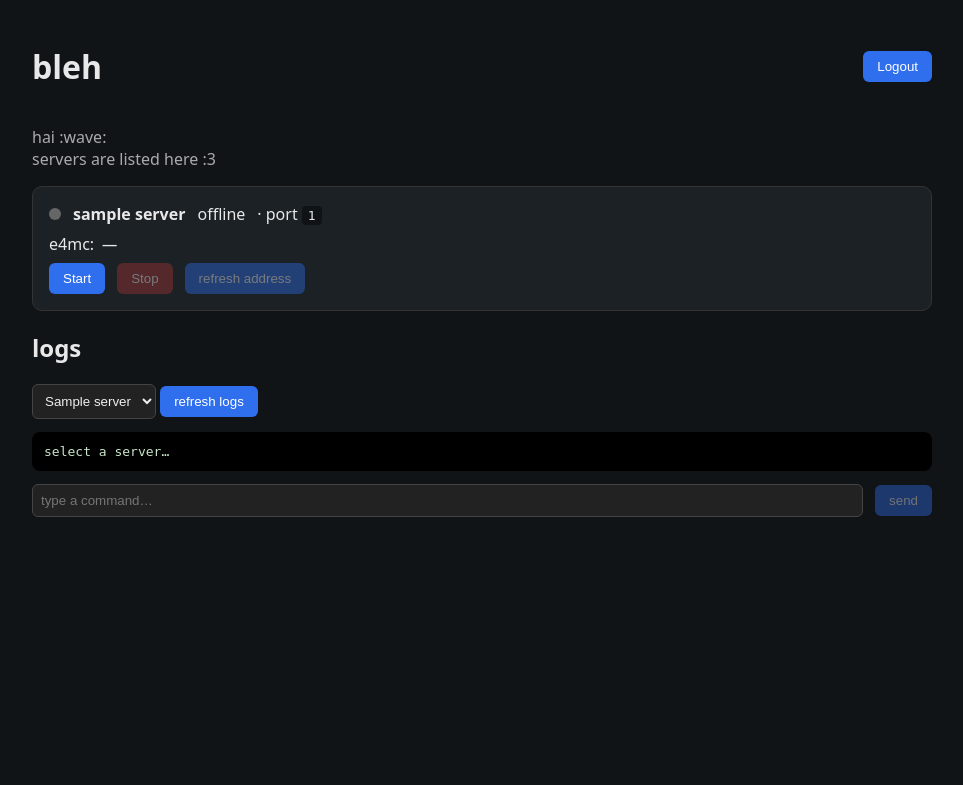
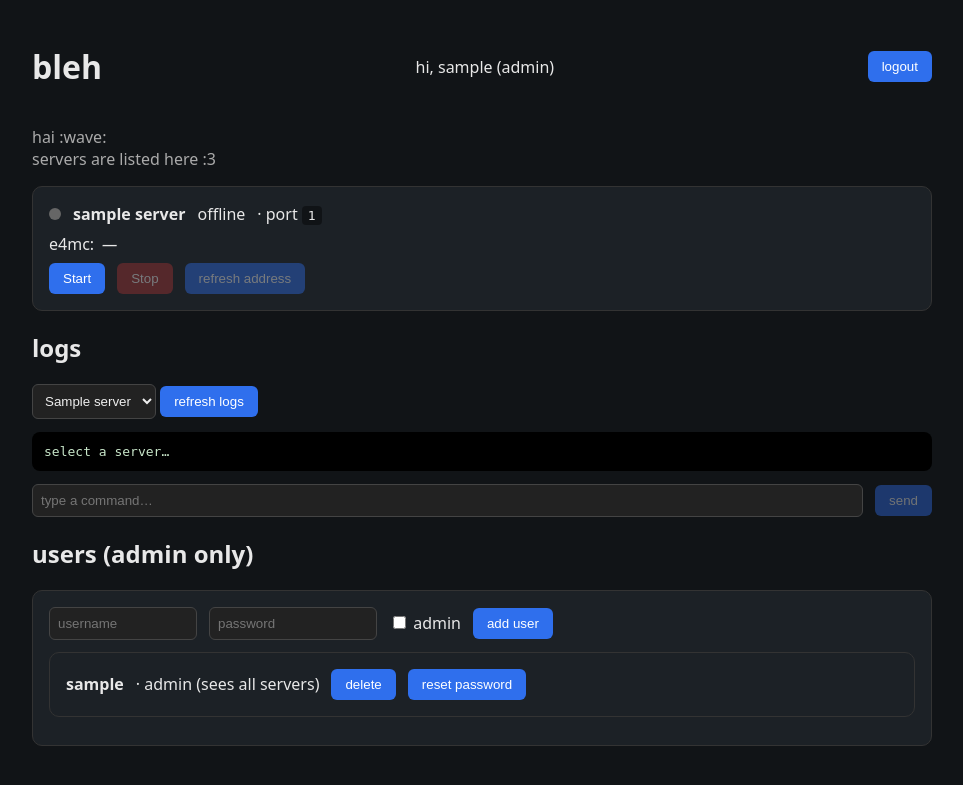
Before and after one commit to 10pc/easy-mc-servers, a Flask app: page / in a window 1280 px wide. Shown: the top 785 px of the page, without its empty margins (158-1121 px from the left). Run offline with Flask 3, Linux system fonts and the light colour scheme; the visitor is signed in with stand-in values (Sample User, id 1); tables that the repository leaves empty hold one stand-in row (values such as "Sample post").

Commit message:
multi-user auth: roles, per-server grants, admin panel + CLI

```diff
--- a/app.py
+++ b/app.py
@@ -1,4 +1,4 @@
-"""Flask dashboard: single-admin auth, per-server start/stop, e4mc domain + logs."""
+"""Flask dashboard: multi-user auth, per-server start/stop, e4mc domain + logs + console."""
 import os
 import secrets
 import time
@@ -7,7 +7,7 @@ from functools import wraps
 from pathlib import Path
 
 from flask import Flask, jsonify, redirect, render_template, request, session, url_for
-from werkzeug.security import check_password_hash
+from werkzeug.security import check_password_hash, generate_password_hash
 
 import db
 import manager as mgr_mod
@@ -80,12 +80,56 @@ def _record_fail(ip: str):
 def login_required(fn):
     @wraps(fn)
     def wrapper(*a, **kw):
-        if not session.get("authed"):
+        if _current_user() is None:
             if request.path.startswith("/api/"):
                 return jsonify({"error": "unauthorized"}), 401
             return redirect(url_for("login"))
         return fn(*a, **kw)
     return wrapper
+
+
+def admin_required(fn):
+    @wraps(fn)
+    def wrapper(*a, **kw):
+        user = _current_user()
+        if user is None:
+            if request.path.startswith("/api/"):
+                return jsonify({"error": "unauthorized"}), 401
+            return redirect(url_for("login"))
+        if not user["is_admin"]:
+            return jsonify({"error": "forbidden"}), 403
+        return fn(*a, **kw)
+    return wrapper
+
+
+def _current_user():
+    uid = session.get("user_id")
+    if not uid:
+        return None
+    user = db.get_user_by_id(uid)
+    if not user:
+        session.clear()
+        return None
+    return {"id": user["id"], "username": user["username"], "is_admin": bool(user["is_admin"])}
+
+
+def _server_for(user, sid):
+    """Return (server, None) if visible, else (None, error_status).
+    Unauthorized servers look identical to missing ones (404)."""
+    server = db.get_server(sid)
+    if not server:
+        return None, 404
+    if user["is_admin"] or db.user_has_access(user["id"], server["id"]):
+        return server, None
+    return None, 404
+
+
+def _visible_servers(user):
+    servers = db.list_servers()
+    if user["is_admin"]:
+        return servers
+    allowed = set(db.user_server_ids(user["id"]))
+    return [s for s in servers if s["id"] in allowed]
 
 
 def _csrf_token() -> str:
@@ -105,30 +149,33 @@ def _check_csrf() -> bool:
 @app.route("/login", methods=["GET", "POST"])
 def login():
     db.init_db()
-    pw_hash = db.get_password_hash()
+    has_users = len(db.list_users()) > 0
     if request.method == "GET":
-        if session.get("authed"):
+        if _current_user():
             return redirect(url_for("index"))
-        return render_template("login.html", no_password=(pw_hash is None))
+        return render_template("login.html", no_password=not has_users)
     ip = _client_ip()
     wait = _rate_blocked(ip)
     if wait > 0:
         return render_template("login.html", error=f"Too many attempts, try again in {int(wait)}s.",
                                no_password=False), 429
-    if pw_hash is None:
-        return render_template("login.html", error="No admin password set. Run: .venv/bin/python cli.py set-password",
+    if not has_users:
+        return render_template("login.html", error="No users yet. Run: .venv/bin/python cli.py set-password",
                                no_password=True), 503
+    username = request.form.get("username", "").strip().lower()
     password = request.form.get("password", "")
-    if check_password_hash(pw_hash, password):
+    user = db.get_user(username) if username else None
+    if user and check_password_hash(user["password_hash"], password):
         _attempts.pop(ip, None)
         session.clear()
-        session["authed"] = True
+        session["user_id"] = user["id"]
+        session["is_admin"] = bool(user["is_admin"])
         session.permanent = True
         _csrf_token()
         return redirect(url_for("index"))
     _record_fail(ip)
     time.sleep(0.5)  # slow brute force slightly
-    return render_template("login.html", error="Invalid password.", no_password=False), 401
+    return render_template("login.html", error="Invalid username or password.", no_password=False), 401
 
 
 @app.route("/logout", methods=["POST"])
@@ -143,22 +190,23 @@ def logout():
 @app.route("/")
 @login_required
 def index():
-    return render_template("index.html", csrf_token=_csrf_token())
+    user = _current_user()
+    return render_template("index.html", csrf_token=_csrf_token(),
+                           is_admin=user["is_admin"], username=user["username"])
 
 
 @app.route("/api/servers")
 @login_required
 def api_servers():
-    servers = db.list_servers()
-    return jsonify([manager.get_state(s) for s in servers])
+    return jsonify([manager.get_state(s) for s in _visible_servers(_current_user())])
 
 
 @app.route("/api/servers/<sid>/logs")
 @login_required
 def api_logs(sid):
-    server = db.get_server(sid)
-    if not server:
-        return jsonify({"error": "not found"}), 404
+    server, err = _server_for(_current_user(), sid)
+    if err:
+        return jsonify({"error": "not found"}), err
     return jsonify({"logs": manager.tail_log(server["id"], max_lines=300)})
 
 
@@ -167,9 +215,9 @@ def api_logs(sid):
 def api_start(sid):
     if not _check_csrf():
         return jsonify({"error": "bad csrf"}), 403
-    server = db.get_server(sid)
-    if not server:
-        return jsonify({"error": "not found"}), 404
+    server, err = _server_for(_current_user(), sid)
+    if err:
+        return jsonify({"error": "not found"}), err
     try:
         state = manager.start(server)
         return jsonify(state)
@@ -182,9 +230,9 @@ def api_start(sid):
 def api_stop(sid):
     if not _check_csrf():
         return jsonify({"error": "bad csrf"}), 403
-    server = db.get_server(sid)
-    if not server:
-        return jsonify({"error": "not found"}), 404
+    server, err = _server_for(_current_user(), sid)
+    if err:
+        return jsonify({"error": "not found"}), err
     state = manager.stop(server)
     return jsonify(state)
 
@@ -194,9 +242,9 @@ def api_stop(sid):
 def api_regenerate(sid):
     if not _check_csrf():
         return jsonify({"error": "bad csrf"}), 403
-    server = db.get_server(sid)
-    if not server:
-        return jsonify({"error": "not found"}), 404
+    server, err = _server_for(_current_user(), sid)
+    if err:
+        return jsonify({"error": "not found"}), err
     try:
         state = manager.restart_e4mc(server)
         return jsonify(state)
@@ -209,9 +257,9 @@ def api_regenerate(sid):
 def api_console(sid):
     if not _check_csrf():
         return jsonify({"error": "bad csrf"}), 403
-    server = db.get_server(sid)
-    if not server:
-        return jsonify({"error": "not found"}), 404
+    server, err = _server_for(_current_user(), sid)
+    if err:
+        return jsonify({"error": "not found"}), err
     data = request.get_json(silent=True) or {}
     try:
         state = manager.send_command(server, data.get("command", ""))
@@ -222,6 +270,108 @@ def api_console(sid):
         return jsonify({"error": str(e)}), 409
 
 
+# ---------------- admin: users & grants (admin only) ----------------
+
+def _valid_username(name: str) -> str | None:
+    name = (name or "").strip().lower()
+    if 3 <= len(name) <= 32 and all(c.isalnum() or c in "-_" for c in name):
+        return name
+    return None
+
+
+@app.route("/api/admin/users")
+@admin_required
+def api_admin_users():
+    users = db.list_users(include_servers=True)
+    servers = {s["id"]: s["name"] for s in db.list_servers()}
+    out = []
+    for u in users:
+        out.append({
+            "id": u["id"], "username": u["username"], "is_admin": u["is_admin"],
+            "created_at": u["created_at"],
+            "servers": [{"id": sid, "name": servers.get(sid, sid)} for sid in u["servers"]],
+        })
+    return jsonify({"users": out, "servers": [{"id": s["id"], "name": s["name"]}
+                                              for s in db.list_servers()]})
+
+
+@app.route("/api/admin/users", methods=["POST"])
+@admin_required
+def api_admin_create_user():
+    if not _check_csrf():
+        return jsonify({"error": "bad csrf"}), 403
+    data = request.get_json(silent=True) or {}
+    username = _valid_username(data.get("username", ""))
+    password = data.get("password", "")
+    if not username:
+        return jsonify({"error": "username must be 3-32 chars of letters, digits, - or _"}), 400
+    if len(password) < 8:
+        return jsonify({"error": "password must be at least 8 characters"}), 400
+    if db.get_user(username):
+        return jsonify({"error": "user already exists"}), 409
+    user = db.create_user(username, generate_password_hash(password),
+                           is_admin=bool(data.get("is_admin")))
+    return jsonify(user), 201
+
+
+@app.route("/api/admin/users/<uid>", methods=["DELETE"])
+@admin_required
+def api_admin_delete_user(uid):
+    if not _check_csrf():
+        return jsonify({"error": "bad csrf"}), 403
+    user = db.get_user_by_id(uid)
+    if not user:
+        return jsonify({"error": "not found"}), 404
+    if uid == session.get("user_id"):
+        return jsonify({"error": "cannot delete yourself"}), 400
+    if user["is_admin"] and db.count_admins() <= 1:
+        return jsonify({"error": "cannot delete the last admin"}), 400
+    db.delete_user(uid)
+    return jsonify({"ok": True})
+
+
+@app.route("/api/admin/users/<uid>/password", methods=["POST"])
+@admin_required
+def api_admin_reset_password(uid):
+    if not _check_csrf():
+        return jsonify({"error": "bad csrf"}), 403
+    user = db.get_user_by_id(uid)
+    if not user:
+        return jsonify({"error": "not found"}), 404
+    data = request.get_json(silent=True) or {}
+    if len(data.get("password", "")) < 8:
+        return jsonify({"error": "password must be at least 8 characters"}), 400
+    db.set_user_password(uid, generate_password_hash(data["password"]))
+    return jsonify({"ok": True})
+
+
+@app.route("/api/admin/grants", methods=["POST"])
+@admin_required
+def api_admin_grant():
+    if not _check_csrf():
+        return jsonify({"error": "bad csrf"}), 403
+    data = request.get_json(silent=True) or {}
+    user = db.get_user_by_id(data.get("user_id", ""))
+    server = db.get_server(data.get("server_id", ""))
+    if not user or not server:
+        return jsonify({"error": "unknown user or server"}), 404
+    if user["is_admin"]:
+        return jsonify({"error": "admins already see all servers"}), 400
+    db.grant_access(user["id"], server["id"])
+    return jsonify({"ok": True})
+
+
+@app.route("/api/admin/grants", methods=["DELETE"])
+@admin_required
+def api_admin_revoke():
+    if not _check_csrf():
+        return jsonify({"error": "bad csrf"}), 403
+    data = request.get_json(silent=True) or {}
+    if not db.revoke_access(data.get("user_id", ""), data.get("server_id", "")):
+        return jsonify({"error": "no such grant"}), 404
+    return jsonify({"ok": True})
+
+
 if __name__ == "__main__":
     db.init_db()
     # Bind loopback only: exposed via Cloudflare Tunnel, no port forwarding.
--- a/static/app.js
+++ b/static/app.js
@@ -101,6 +101,86 @@ document.getElementById('consoleSend').onclick = sendConsole;
 document.getElementById('consoleIn').addEventListener('keydown', e => {
   if (e.key === 'Enter') sendConsole();
 });
+
+// ---- admin: users & grants (only rendered for admins) ----
+async function adminRefresh() {
+  const wrap = document.getElementById('userList');
+  if (!wrap) return;
+  let data;
+  try { data = await api('/api/admin/users'); }
+  catch (e) { wrap.innerHTML = '<p class="err">' + e.message + '</p>'; return; }
+  wrap.innerHTML = '';
+  const srvOpts = data.servers.map(s => `<option value="${s.id}">${s.name}</option>`).join('');
+  for (const u of data.users) {
+    const d = document.createElement('div');
+    d.className = 'card';
+    d.innerHTML = `
+      <div class="row"><strong>${u.username}</strong>${u.is_admin ? '<span>· admin (sees all servers)</span>' : ''}
+      <button data-deluser="${u.id}">delete</button>
+      <button data-resetpw="${u.id}">reset password</button></div>
+      ${u.is_admin ? '' : `
+      <div class="domain">${u.servers.length ? u.servers.map(s => `<span><code>${s.name}</code> <button data-revoke="${u.id}:${s.id}">revoke</button></span>`).join(' ') : '<em>no servers</em>'}</div>
+      <div class="row" style="margin-top:8px"><select data-grantsel="${u.id}">${srvOpts}</select>
+      <button data-grant="${u.id}">grant</button></div>`}`;
+    wrap.appendChild(d);
+  }
+  wrap.querySelectorAll('button[data-deluser]').forEach(b => b.onclick = async () => {
+    if (!confirm('delete this user?')) return;
+    try { await api(`/api/admin/users/${b.dataset.deluser}`, { method: 'DELETE' }); }
+    catch (e) { alert(e.message); }
+    adminRefresh();
+  });
+  wrap.querySelectorAll('button[data-resetpw]').forEach(b => b.onclick = async () => {
+    const pw = prompt('new password (min 8 chars):');
+    if (!pw) return;
+    try {
+      await api(`/api/admin/users/${b.dataset.resetpw}/password`, {
+        method: 'POST', headers: { 'Content-Type': 'application/json' },
+        body: JSON.stringify({ password: pw }),
+      });
+      alert('password updated');
+    } catch (e) { alert(e.message); }
+  });
+  wrap.querySelectorAll('button[data-grant]').forEach(b => b.onclick = async () => {
+    const sel = wrap.querySelector(`select[data-grantsel="${b.dataset.grant}"]`);
+    try {
+      await api('/api/admin/grants', {
+        method: 'POST', headers: { 'Content-Type': 'application/json' },
+        body: JSON.stringify({ user_id: b.dataset.grant, server_id: sel.value }),
+      });
+    } catch (e) { alert(e.message); }
+    adminRefresh();
+  });
+  wrap.querySelectorAll('button[data-revoke]').forEach(b => b.onclick = async () => {
+    const [uid, sid] = b.dataset.revoke.split(':');
+    try {
+      await api('/api/admin/grants', {
+        method: 'DELETE', headers: { 'Content-Type': 'application/json' },
+        body: JSON.stringify({ user_id: uid, server_id: sid }),
+      });
+    } catch (e) { alert(e.message); }
+    adminRefresh();
+  });
+}
+const addBtn = document.getElementById('addUserBtn');
+if (addBtn) {
+  addBtn.onclick = async () => {
+    const username = document.getElementById('newUser').value;
+    const password = document.getElementById('newPass').value;
+    const is_admin = document.getElementById('newAdmin').checked;
+    try {
+      await api('/api/admin/users', {
+        method: 'POST', headers: { 'Content-Type': 'application/json' },
+        body: JSON.stringify({ username, password, is_admin }),
+      });
+      document.getElementById('newUser').value = '';
+      document.getElementById('newPass').value = '';
+      document.getElementById('newAdmin').checked = false;
+    } catch (e) { alert(e.message); }
+    adminRefresh();
+  };
+  adminRefresh();
+}
 refresh();
 setInterval(refresh, 3000);
 setInterval(() => { if (logSel.value) loadLogs(); }, 5000);
--- a/templates/index.html
+++ b/templates/index.html
@@ -5,7 +5,8 @@
 <meta name="csrf-token" content="{{ csrf_token }}"></head>
 <body><main class="wrap">
 <header class="top"><h1>bleh</h1>
-<form method="post" action="/logout" id="logoutForm"><input type="hidden" name="csrf_token" value="{{ csrf_token }}"><button type="submit">Logout</button></form>
+<span>hi, {{ username }}{% if is_admin %} (admin){% endif %}</span>
+<form method="post" action="/logout" id="logoutForm"><input type="hidden" name="csrf_token" value="{{ csrf_token }}"><button type="submit">logout</button></form>
 </header>
 <p class="hint">hai :wave:<br>servers are listed here :3</p>
 <div id="servers"></div>
@@ -16,5 +17,17 @@
 <input id="consoleIn" placeholder="type a command…" autocomplete="off" spellcheck="false" style="flex:1;min-width:200px">
 <button id="consoleSend">send</button>
 </div>
+{% if is_admin %}
+<h2>users (admin only)</h2>
+<div class="card">
+<div class="row">
+<input id="newUser" placeholder="username" autocomplete="off" style="width:130px">
+<input id="newPass" type="password" placeholder="password" autocomplete="new-password" style="width:150px">
+<label><input type="checkbox" id="newAdmin"> admin</label>
+<button id="addUserBtn">add user</button>
+</div>
+<div id="userList"></div>
+</div>
+{% endif %}
 <script src="/static/app.js"></script>
 </main></body></html>
```
Also changed, not shown: cli.py (+105 -3 lines), db.py (+160 -11 lines), templates/login.html (+4 -3 lines), README.md.
